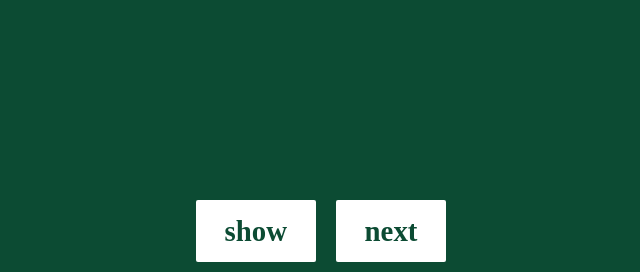
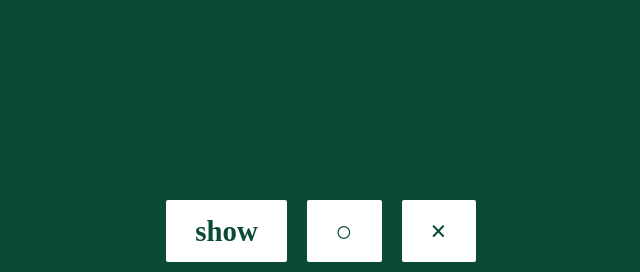
Before and after one commit to astromech-droid/english, a Django app: page /gym/train in a window 1280 px wide. Shown: the part 528-800 px from the top of the page, without its empty margins (327-967 px from the left). Run offline with Django 4.2, Linux system fonts and the light colour scheme; data comes from the database, SQL or seed files in the repository.

Commit message:
成否を記録するAPIを作成

```diff
--- a/gym/models.py
+++ b/gym/models.py
@@ -158,3 +158,14 @@ class PaVerb(models.Model):
     personal_pronoun = models.CharField(max_length=3, choices=PersonalPronoun.choices)
     tense = models.CharField(max_length=7, choices=Tense.choices)
     text = models.CharField(max_length=5)
+
+
+class Result(models.TextChoices):
+    SUCCEED = "succeed", "成功"
+    FAILED = "failed", "失敗"
+
+
+class Log(models.Model):
+    result = models.CharField(max_length=7, choices=Result.choices)
+    date = models.DateField(auto_now_add=True)
+    phrase_group = models.ForeignKey(PhraseGroup, on_delete=models.CASCADE)
--- a/gym/templates/gym/train.html
+++ b/gym/templates/gym/train.html
@@ -13,15 +13,18 @@
     </div>
     <div class="buttons">
         <button onclick="toggle()" class="button-show">show</button><br>
-        <button onclick="location.href='{% url 'train' %}'" class="button-next">next</button>
+        <button onclick="logging(); location.href='{% url 'train' %}'" class="button-succeed">○</button>
+        <button onclick="logging(); location.href='{% url 'train' %}'" class="button-failed">×</button>
     </div>
 </div>
 
 <script>
     const toggle = () => {
         const sentence = document.getElementById('answer');
-        console.log("fire")
         sentence.classList.toggle('hide');
+    }
+    const logging = () => {
+        console.log("logging ...")
     }
 </script>
 
@@ -38,8 +41,9 @@
         width: 100%;
     }
 
-    .button-next,
-    .button-show {
+    .button-show,
+    .button-succeed,
+    .button-failed {
         margin: 10px;
         font-family: inherit;
         font-size: 100%;
--- a/gym/urls.py
+++ b/gym/urls.py
@@ -8,4 +8,5 @@ urlpatterns = [
     path("phrases", views.list_phrases, name="list_phrases"),
     path("phrases/register", views.html_register_phrases, name="html_register_phrases"),
     path("api/phrases/register", views.api_register_phrases, name="api_register_phrases"),
+    path("api/phrases/logging", views.api_logging, name="api_logging"),
 ]
--- a/gym/views.py
+++ b/gym/views.py
@@ -6,6 +6,7 @@ from django.views.decorators.csrf import ensure_csrf_cookie
 
 from .models import (
     BeVerb,
+    Log,
     PaVerb,
     PersonalPronoun,
     PhraseBase,
@@ -171,3 +172,20 @@ def get_random_attr(enum):
         "label": enum.labels[index],
     }
     return attr
+
+
+@ensure_csrf_cookie
+def api_logging(request):
+    if request.method == "GET":
+        return JsonResponse({})
+    if request.method == "POST":
+        request.POST = request.GET
+
+        id = request.POST["phrase_group_id"]
+        result = request.POST["result"]
+
+        pg = PhraseGroup.objects.get(id=id)
+        log = Log(phrase_group=pg, result=result)
+        log.save()
+
+    return HttpResponse(status=200)
```
Also changed, not shown: gym/admin.py (+6 -1 lines), gym/migrations/0022_alter_beverb_tense_alter_paverb_tense_and_more.py (added), gym/migrations/0023_rename_history_log.py (added), gym/migrations/0024_alter_log_result.py (added).
